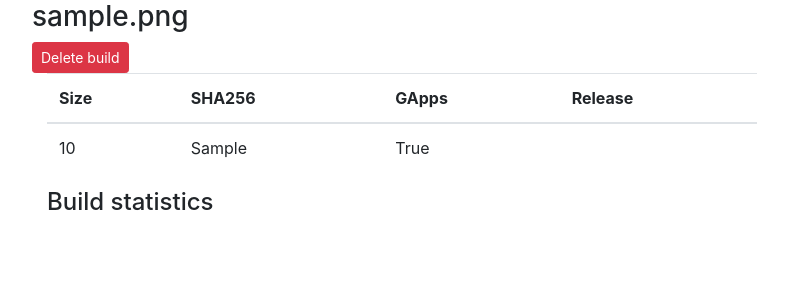
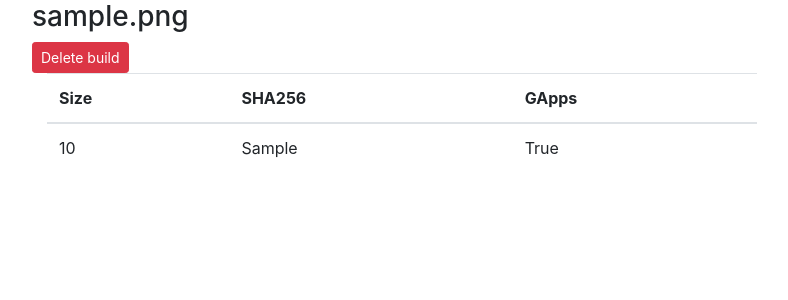
Before and after one commit to shipperstack/shipper, a Django app: page /maintainers/device/1/build/1/ in a window 1280 px wide. Shown: the part 56-356 px from the top of the page, without its empty margins (53-841 px from the left). Run offline with Django 3.2, Linux system fonts and the light colour scheme; a user stored in the database is signed in; tables that the repository leaves empty hold one stand-in row (values such as "Sample post"); some libraries are stand-ins or nearby versions.

Commit message:
shipper: templates: remove Release field for build objects

```diff
--- a/shipper/templates/shipper/build_detail.html
+++ b/shipper/templates/shipper/build_detail.html
@@ -17,7 +17,6 @@
                     <th scope="col">Size</th>
                     <th scope="col">SHA256</th>
                     <th scope="col">GApps</th>
-                    <th scope="col">Release</th>
                 </tr>
             </thead>
             <tbody>
@@ -25,13 +24,9 @@
                     <td>{{ object.size }}</td>
                     <td>{{ object.sha256sum }}</td>
                     <td>{{ object.gapps }}</td>
-                    <td>{{ object.release }}</td>
                 </tr>
             </tbody>
         </table>
-
-        <h4>Build statistics</h4>
-        <!-- Show build stats here -->
     </div>
 
 
--- a/shipper/templates/shipper/device_detail.html
+++ b/shipper/templates/shipper/device_detail.html
@@ -13,7 +13,6 @@
         <thead>
         <tr>
             <th scope="col">Build name</th>
-            <th scope="col">Release</th>
             <th scope="col">Actions</th>
         </tr>
         </thead>
@@ -21,7 +20,6 @@
             {% for build in object.builds.all %}
             <tr>
                 <td><a href="{% url 'build_detail' pkd=object.id pk=build.id %}">{{build.file_name}}</a></td>
-                <td>{{ build.release }}</td>
                 <td><a href="{% url 'build_delete' pkd=object.id pk=build.id %}" class="btn btn-danger btn-sm">Delete</a></td>
             </tr>
             {% endfor %}
```
